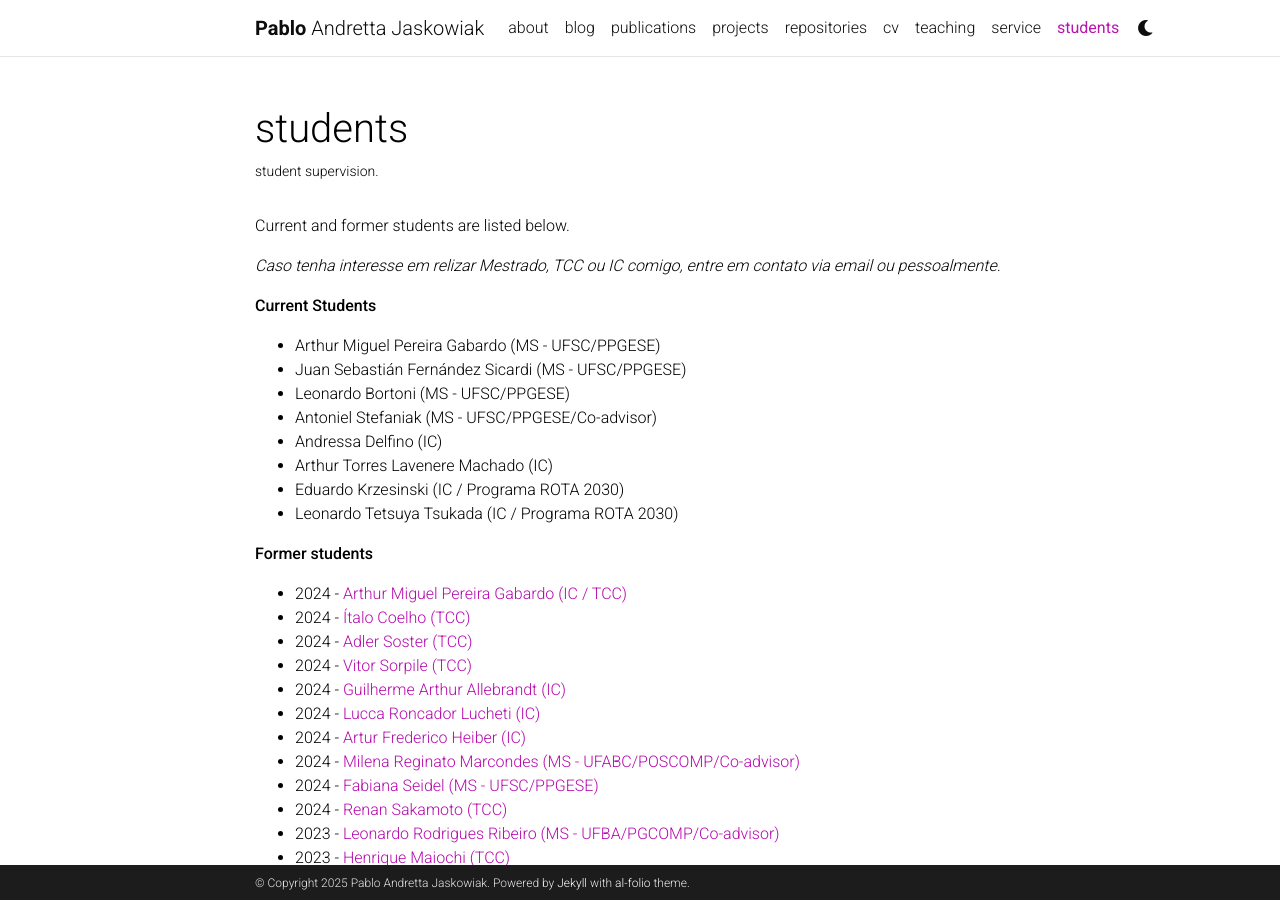
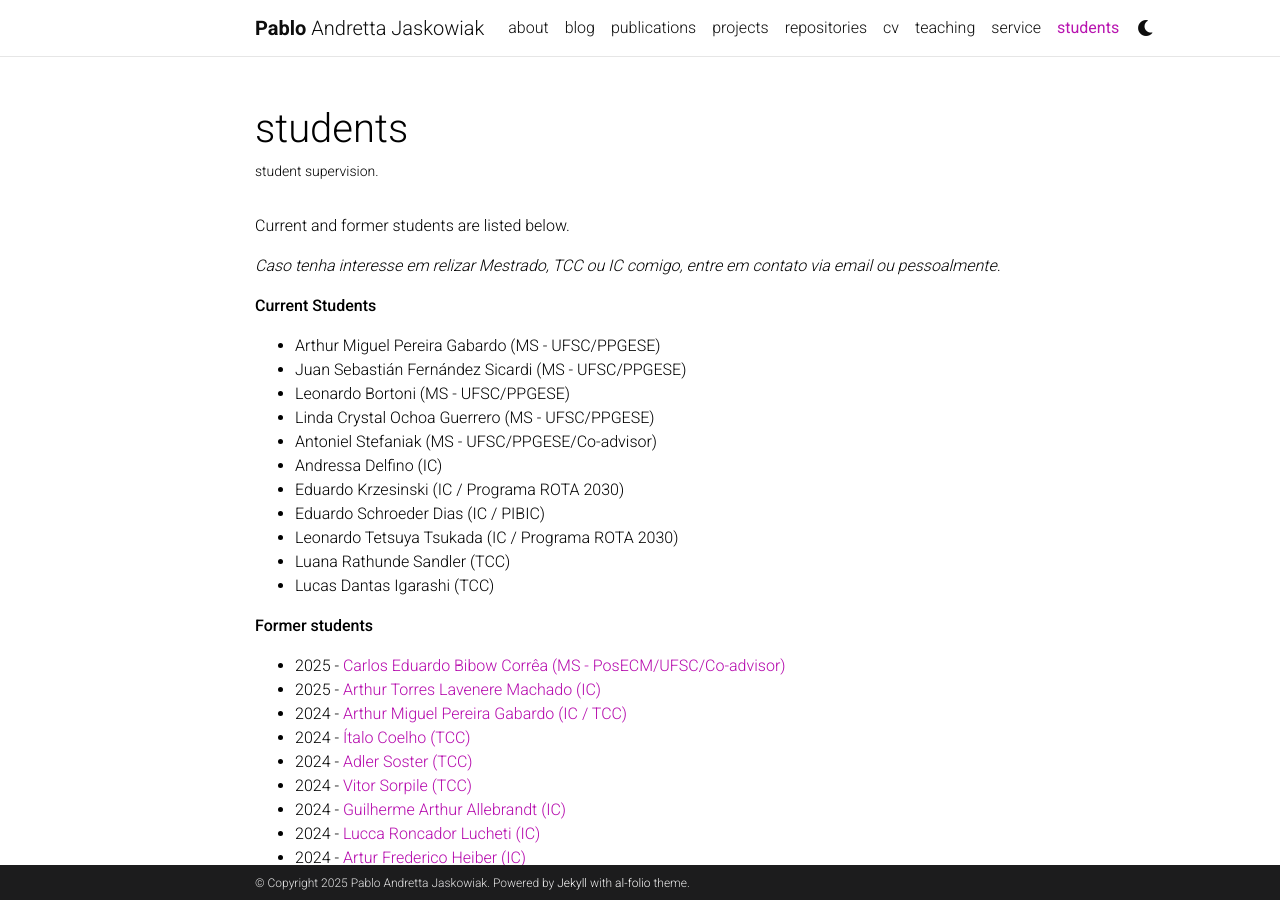
Before and after one commit to pajaskowiak/pajaskowiak.github.io, a Jekyll site: the page built from _pages/supervision.md, in a window 1280 px wide and 900 px high. Built offline with Jekyll 4.4.1, drawn with Linux system fonts in a browser that asks for light colours; comment, search, counter and statistics services are not loaded; a style sheet for code colours, icons or effects is not loaded.

Commit message:
students

```diff
--- a/_pages/supervision.md
+++ b/_pages/supervision.md
@@ -18,13 +18,18 @@ Current and former students are listed below.
 - Arthur Miguel Pereira Gabardo (MS - UFSC/PPGESE)
 - Juan Sebastián Fernández Sicardi (MS - UFSC/PPGESE)
 - Leonardo Bortoni (MS - UFSC/PPGESE)
+- Linda Crystal Ochoa Guerrero (MS - UFSC/PPGESE)
 - Antoniel Stefaniak (MS - UFSC/PPGESE/Co-advisor)
 - Andressa Delfino (IC)
-- Arthur Torres Lavenere Machado (IC)
 - Eduardo Krzesinski (IC / Programa ROTA 2030)
+- Eduardo Schroeder Dias (IC / PIBIC)
 - Leonardo Tetsuya Tsukada (IC / Programa ROTA 2030)
+- Luana Rathunde Sandler (TCC)
+- Lucas Dantas Igarashi (TCC)
 
 <strong>Former students</strong>
+- 2025 - <a href="">Carlos Eduardo Bibow Corrêa (MS - PosECM/UFSC/Co-advisor)</a>
+- 2025 - <a href="">Arthur Torres Lavenere Machado (IC)</a>
 - 2024 - <a href="https://repositorio.ufsc.br/handle/123456789/262172">Arthur Miguel Pereira Gabardo (IC / TCC)</a>
 - 2024 - <a href="https://repositorio.ufsc.br/handle/123456789/262191"> Ítalo Coelho (TCC) </a>
 - 2024 - <a href="https://repositorio.ufsc.br/handle/123456789/262025">Adler Soster (TCC)</a>
```
